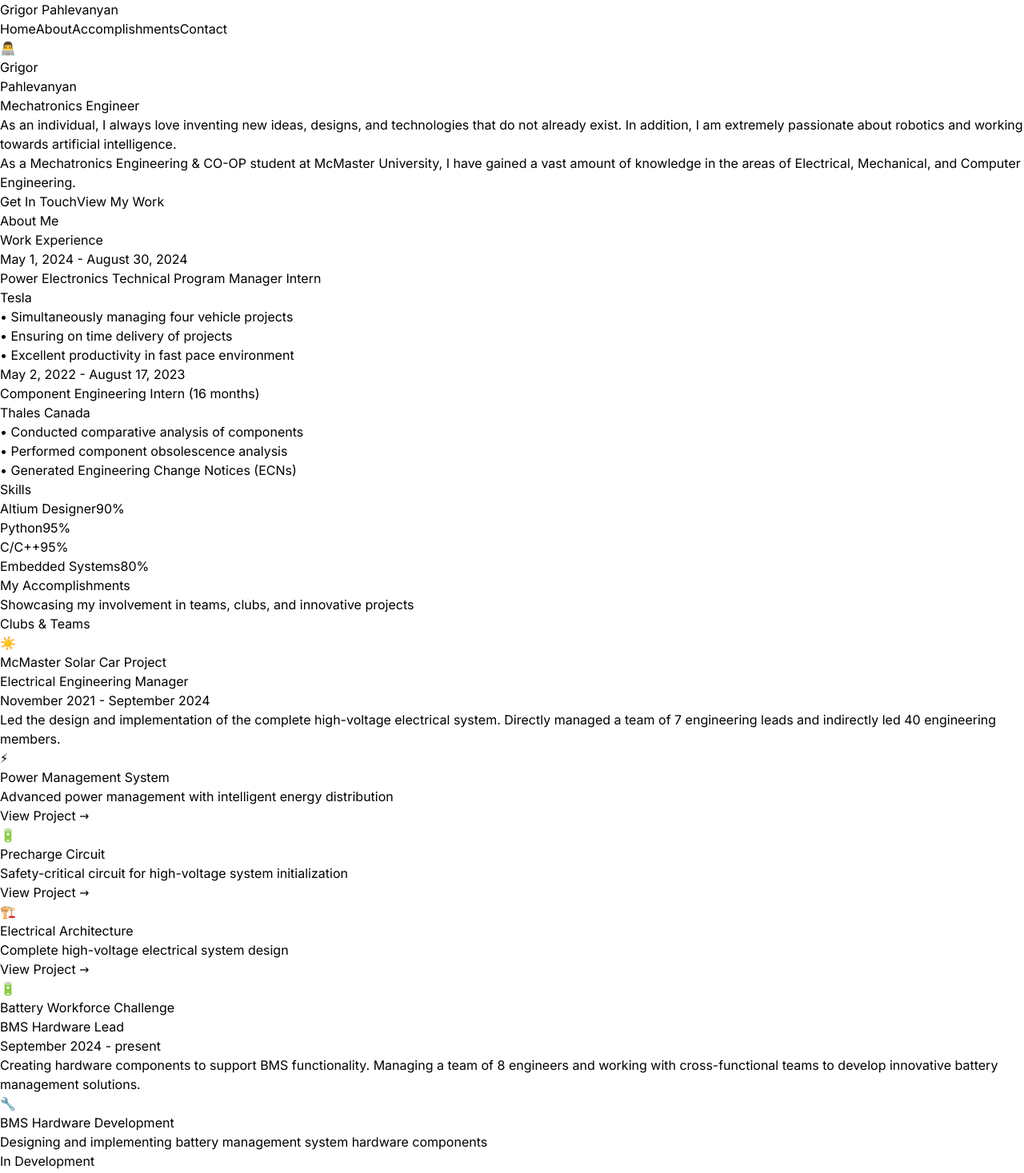
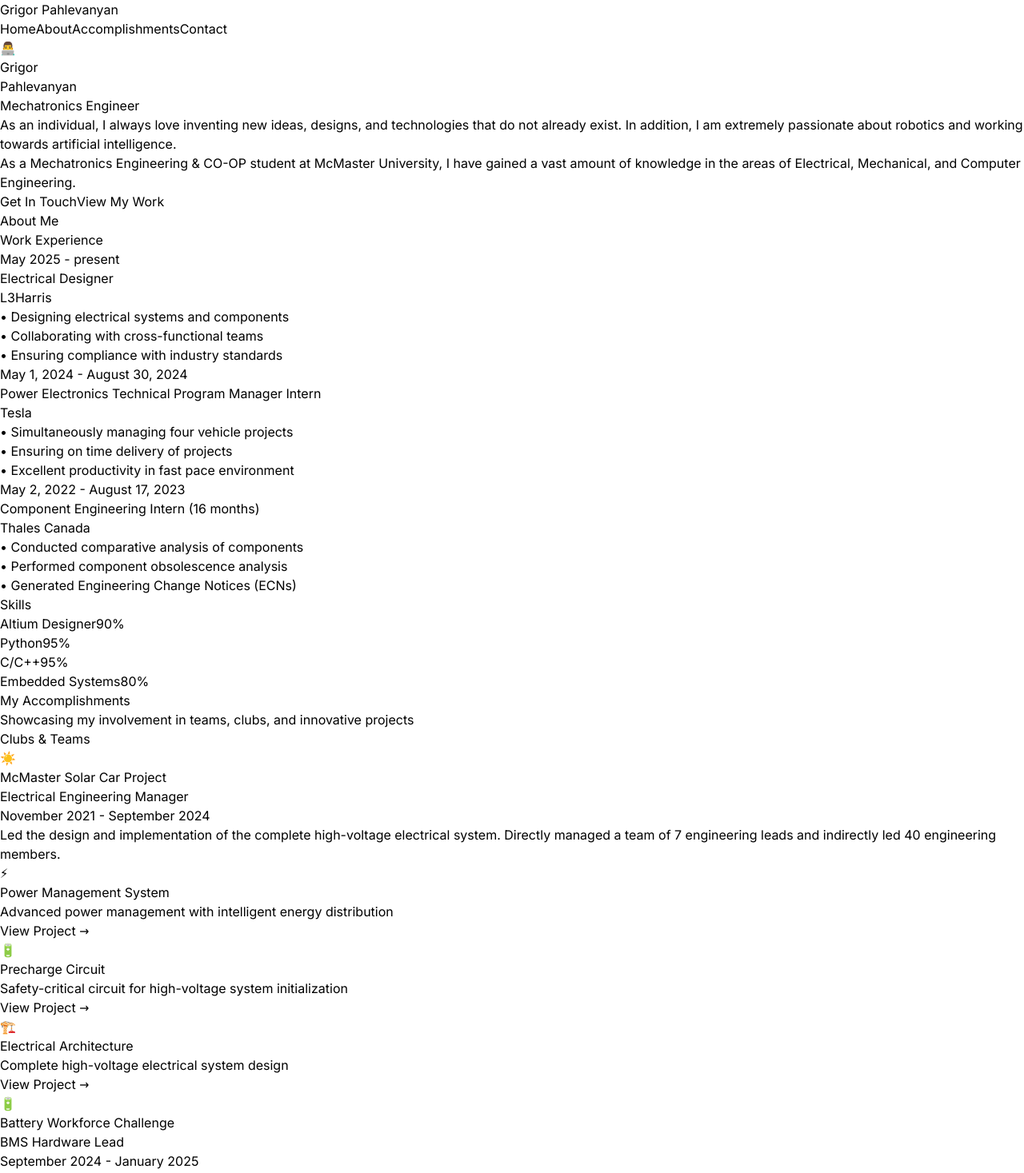
Before and after one commit to Grigor-Pahlevanyan/Grigor-Pahlevanyan.github.io, a React (Vite) app: page / in a window 1280 px wide. Shown: the top 1467 px of the page at 80% size. Built offline with nearby package versions, Linux system fonts and the light colour scheme.

Commit message:
Update job information: Add L3Harris Electrical Designer position and mark Battery Workforce Challenge as completed in January 2025

```diff
--- a/src/App.jsx
+++ b/src/App.jsx
@@ -120,6 +120,19 @@ function App() {
               <h3 className="text-2xl font-bold text-white mb-6">Work Experience</h3>
 
               <div className="space-y-6">
+                <div className="bg-gray-800 p-6 rounded-xl border border-gray-700">
+                  <p className="text-blue-400 text-sm font-medium mb-2">May 2025 - present</p>
+                  <h4 className="text-xl font-bold text-white mb-2">
+                    Electrical Designer
+                  </h4>
+                  <p className="text-blue-300 mb-3">L3Harris</p>
+                  <ul className="text-gray-300 space-y-1">
+                    <li>• Designing electrical systems and components</li>
+                    <li>• Collaborating with cross-functional teams</li>
+                    <li>• Ensuring compliance with industry standards</li>
+                  </ul>
+                </div>
+
                 <div className="bg-gray-800 p-6 rounded-xl border border-gray-700">
                   <p className="text-blue-400 text-sm font-medium mb-2">May 1, 2024 - August 30, 2024</p>
                   <h4 className="text-xl font-bold text-white mb-2">
@@ -292,13 +305,14 @@ function App() {
                 <div>
                   <h4 className="text-2xl font-bold text-white">Battery Workforce Challenge</h4>
                   <p className="text-green-300 font-medium">BMS Hardware Lead</p>
-                  <p className="text-gray-400 text-sm">September 2024 - present</p>
+                  <p className="text-gray-400 text-sm">September 2024 - January 2025</p>
                 </div>
               </div>
 
               <p className="text-gray-300 mb-6 leading-relaxed">
-                Creating hardware components to support BMS functionality. Managing a team of 8 engineers
-                and working with cross-functional teams to develop innovative battery management solutions.
+                Created hardware components to support BMS functionality. Managed a team of 8 engineers
+                and worked with cross-functional teams to develop innovative battery management solutions.
+                Successfully completed the challenge in January 2025.
               </p>
 
               <div className="grid md:grid-cols-2 gap-6">
```
Also changed, not shown: src/components/About.jsx (+15 -3 lines).
